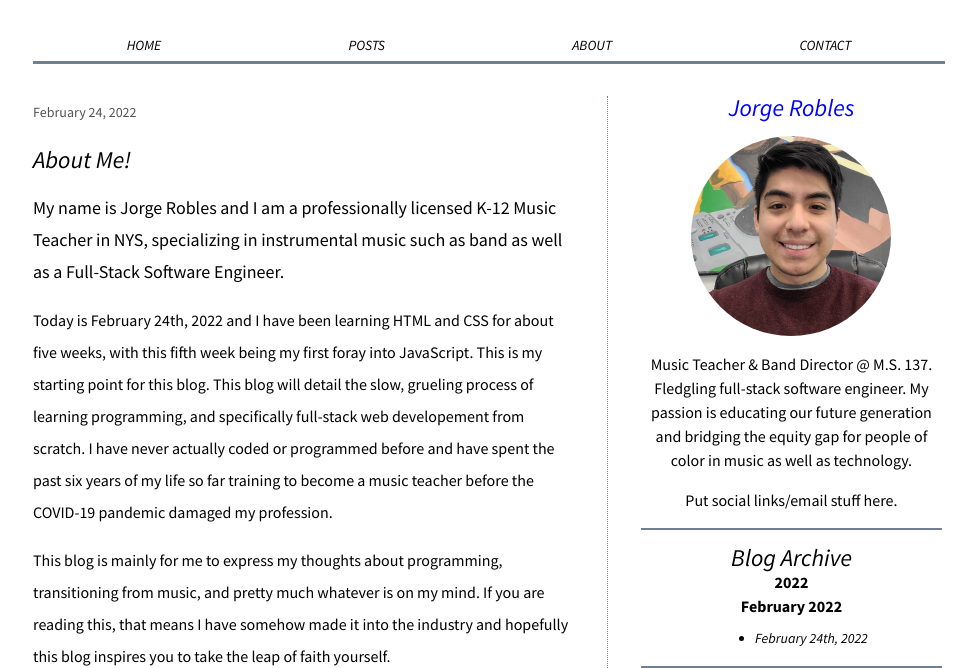
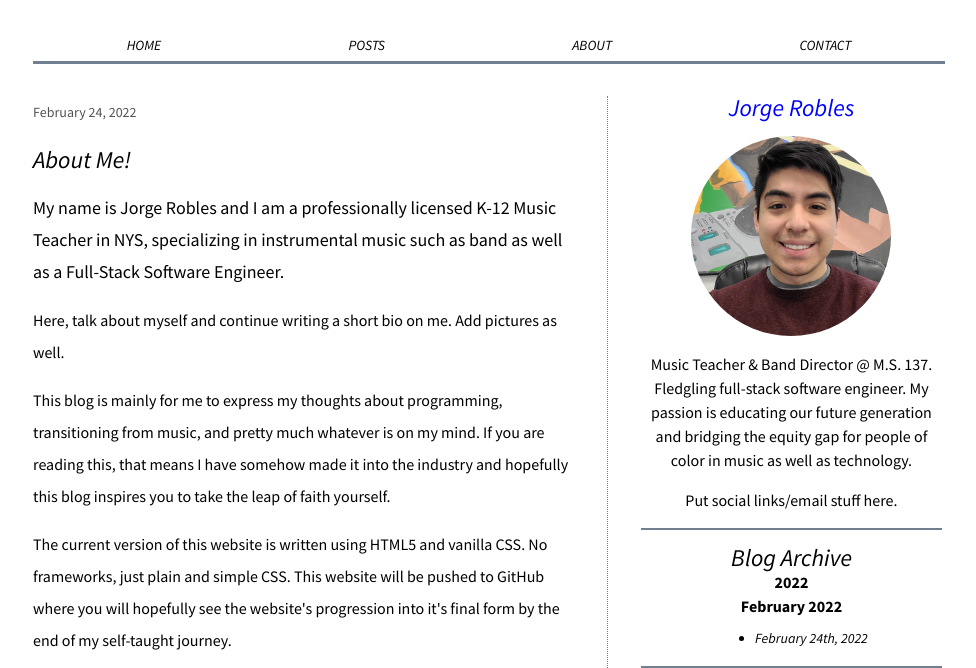
Before and after one commit to Jorge-D-Robles/blog, a plain HTML site: page html/about.html in a window 1280 px wide. Shown: the part 131-799 px from the top of the page, without its empty margins (151-1127 px from the left). Drawn offline with Linux system fonts and the light colour scheme; files whose address does not match are found by name.

Commit message:
added about info

```diff
--- a/html/about.html
+++ b/html/about.html
@@ -45,14 +45,7 @@
             Teacher in NYS, specializing in instrumental music such as band as well as a Full-Stack Software Engineer.
         </h5>
         <p>
-          Today is February 24th, 2022 and I have been learning HTML and CSS for
-          about five weeks, with this fifth week being my first foray into
-          JavaScript. This is my starting point for this blog. This blog will
-          detail the slow, grueling process of learning programming, and
-          specifically full-stack web developement from scratch. I have never
-          actually coded or programmed before and have spent the past six years
-          of my life so far training to become a music teacher before the
-          COVID-19 pandemic damaged my profession.
+          Here, talk about myself and continue writing a short bio on me. Add pictures as well.
         </p>
         <p>
           This blog is mainly for me to express my thoughts about programming,
```
